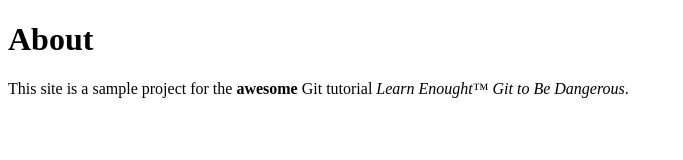
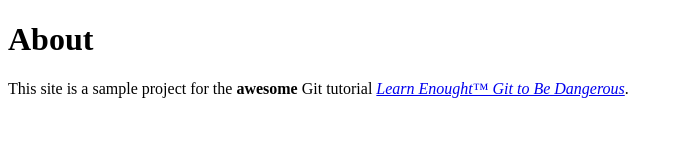
Before and after one commit to jasmineve/web, a plain HTML site: page about.html in a window 1280 px wide. Shown: the whole page, without its empty margins (0-683 px from the left). Drawn offline with Linux system fonts and the light colour scheme.

Commit message:
Add link to tutorial title

```diff
--- a/about.html
+++ b/about.html
@@ -6,7 +6,7 @@
   <body>
     <h1>About</h1>
     <p>This site is a sample project for the <strong>awesome</strong> Git
-      tutorial <em>Learn Enought™ Git to Be Dangerous</em>.
+      tutorial <a href="http://learnenough.com/git-tutorial"><em>Learn Enought™ Git to Be Dangerous</em></a>.
     </p>
   </body>
 </html>
```
